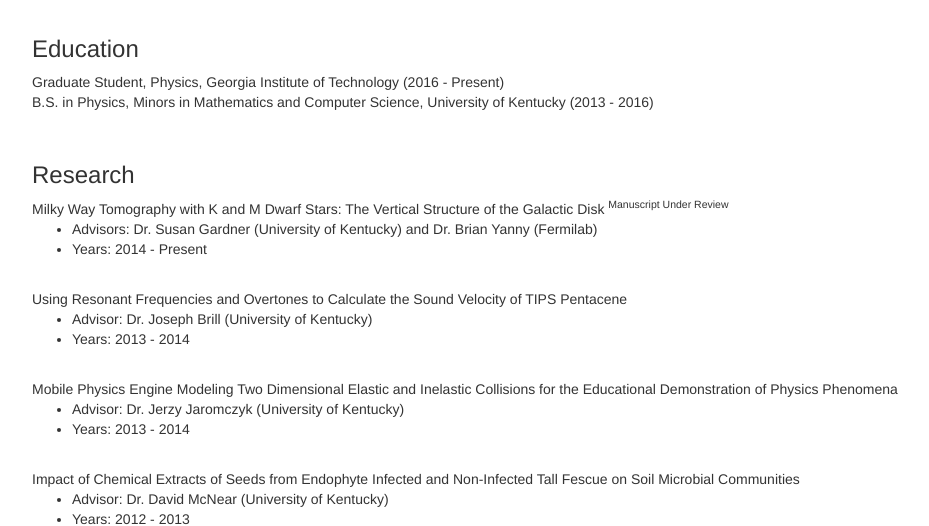
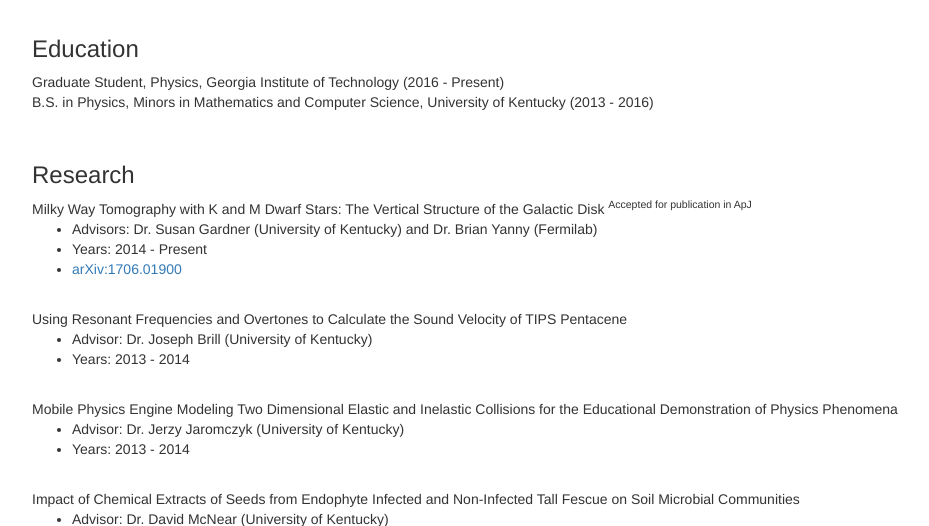
Before and after one commit to cameron-powell/bio-dlf, a Flask app: page / in a window 1280 px wide. Shown: the part 310-836 px from the top of the page, without its empty margins (38-967 px from the left). Run offline with Flask 2, Linux system fonts and the light colour scheme; some libraries are stand-ins or nearby versions.

Commit message:
Updated recent paper accepted for publication and added arXiv link.

```diff
--- a/app/templates/index.html
+++ b/app/templates/index.html
@@ -25,10 +25,11 @@
     <br>
 
     <h3>Research</h3>
-    Milky Way Tomography with K and M Dwarf Stars: The Vertical Structure of the Galactic Disk <sup>Manuscript Under Review</sup>
+    Milky Way Tomography with K and M Dwarf Stars: The Vertical Structure of the Galactic Disk <sup>Accepted for publication in ApJ</sup>
     <ul>
         <li>Advisors: Dr. Susan Gardner (University of Kentucky) and Dr. Brian Yanny (Fermilab)</li>
         <li>Years: 2014 - Present</li>
+        <li><a href="https://arxiv.org/abs/1706.01900">arXiv:1706.01900</a></li>
     </ul><br>
     Using Resonant Frequencies and Overtones to Calculate the Sound Velocity of TIPS Pentacene<br>
     <ul>
```
